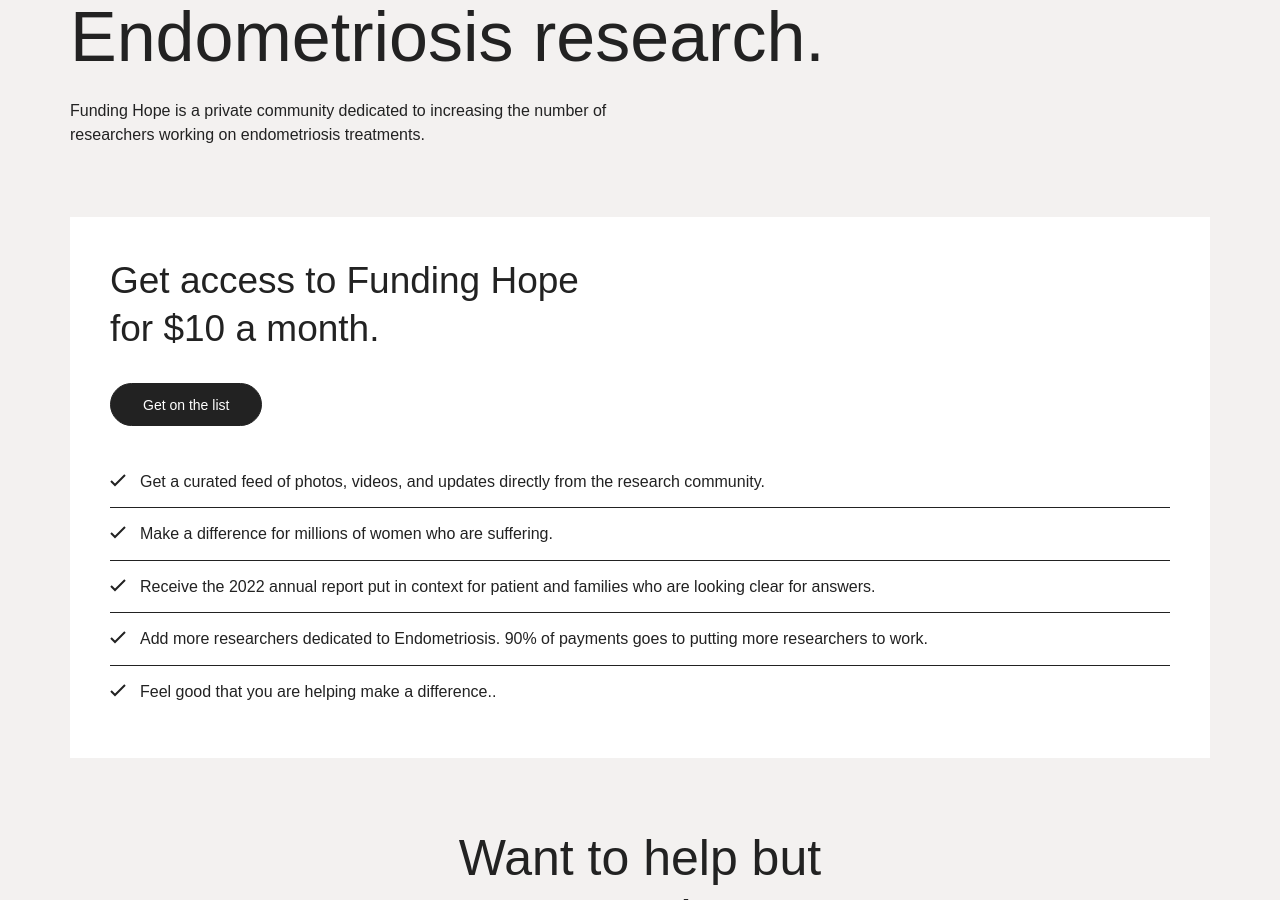
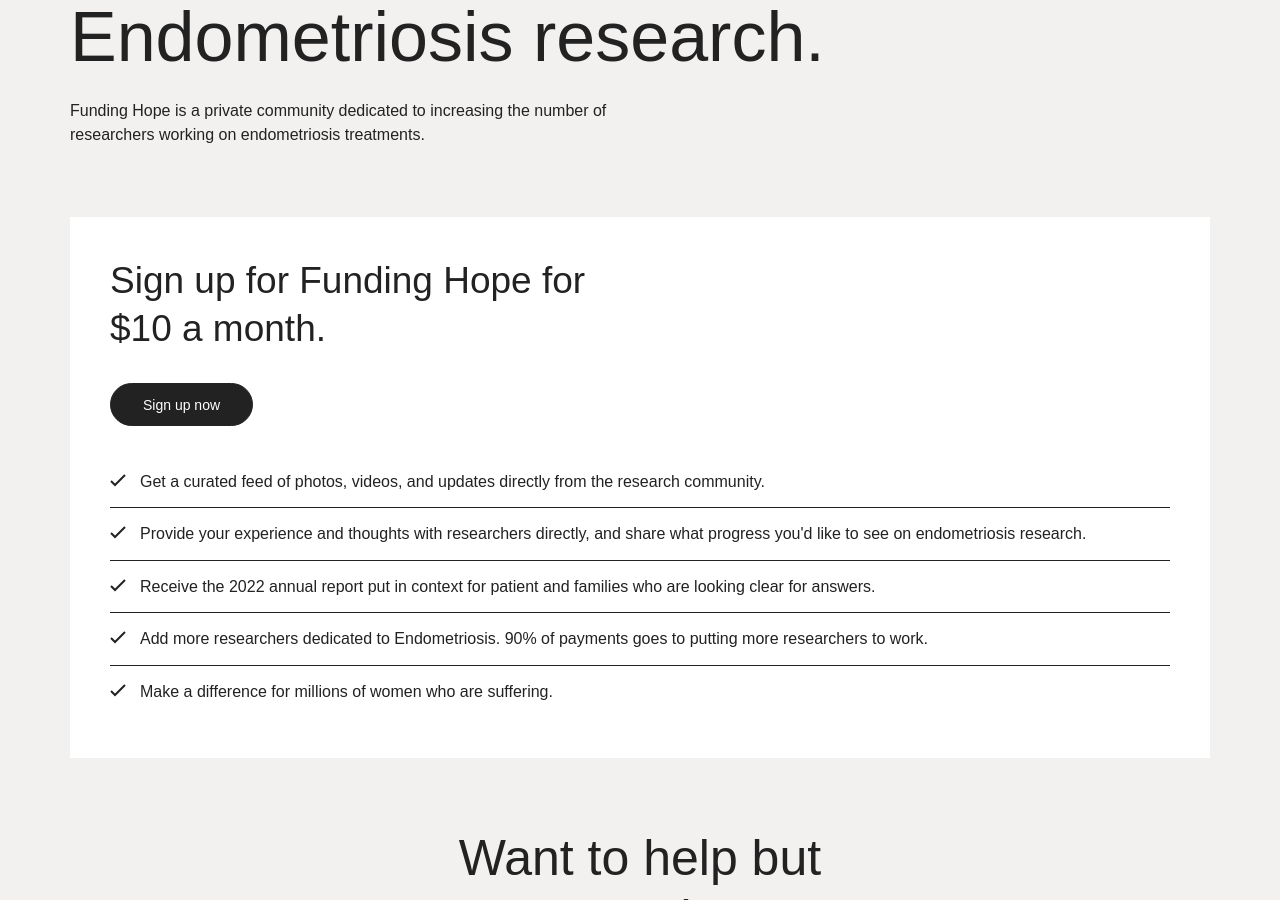
Before and after one commit to samklonaris/fundinghope, a Jekyll site: the page built from join.md, in a window 1280 px wide and 900 px high, scrolled down 239 px. Built offline with Jekyll 4.4.1, drawn with Linux system fonts in a browser that asks for light colours; nearby versions of some CDN libraries; some web fonts are replaced.

Commit message:
more edits

```diff
--- a/_includes/cta.html
+++ b/_includes/cta.html
@@ -1,6 +1,6 @@
 <div class="full-pane center">
-	<div class='pane-header center'>Get access to <br> Funding Hope</div>
+	<div class='pane-header center'>Sign up for <br> Funding Hope</div>
 	<div class="button-wrapper">
-		<a class="button" href="{{ site.baseurl }}/join">Get on the list</a>
+		<a class="button" href="{{ site.baseurl }}/join">Sign up now</a>
 	</div>
 </div>
--- a/_includes/join.html
+++ b/_includes/join.html
@@ -6,14 +6,14 @@
 		</div>
 	</div>
 	<div class="pricing">
-		<div class="section-header">Get access to Funding Hope for $10 a month.</div>
-		<button type="button" class="btn btn-primary" data-toggle="modal" data-target="#join-modal">Get on the list</button>
+		<div class="section-header">Sign up for Funding Hope for $10 a month.</div>
+		<button type="button" class="btn btn-primary" data-toggle="modal" data-target="#join-modal">Sign up now</button>
 		<div class="item-list">
 			<div class="item">Get a curated feed of photos, videos, and updates directly from the research community.</div>
-			<div class="item">Make a difference for millions of women who are suffering.</div>
+			<div class="item">Provide your experience and thoughts with researchers directly, and share what progress you'd like to see on endometriosis research.</div>
 			<div class="item">Receive the 2022 annual report put in context for patient and families who are looking clear for answers.</div>
 			<div class="item">Add more researchers dedicated to Endometriosis. 90% of payments goes to putting more researchers to work.</div>
-			<div class="item">Feel good that you are helping make a difference..</div>
+			<div class="item">Make a difference for millions of women who are suffering.</div>
 		</div>
 	</div>
 	<div class="full-pane center email-form">
--- a/_includes/main.html
+++ b/_includes/main.html
@@ -4,9 +4,9 @@
 			<div class='pane-header'>It’s time to stop endometriosis suffering.
 We can make it happen.</div>
 			<div class="button-wrapper">
-				<a class="button" href="{{ site.baseurl }}/join">Get on the list</a>
+				<a class="button" href="{{ site.baseurl }}/join">Learn more</a>
 			</div>
-			<div>The fastest path to more answers and relief is increased medical research, however not all diseases are treated equal.</div>
+			<div>The fastest path to more answers and relief is increased medical research, however not all diseases are treated equally.</div>
 		</div>
 		<img id="hero-1-hidden" class="hidden-xs hidden-sm hidden-md" src="img/hero-1.png" />
 		<img id="hero-1" src="img/hero-1.png" />
```
